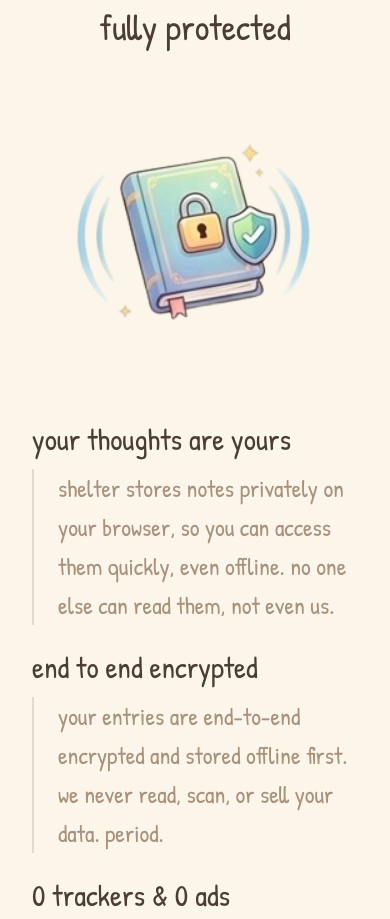
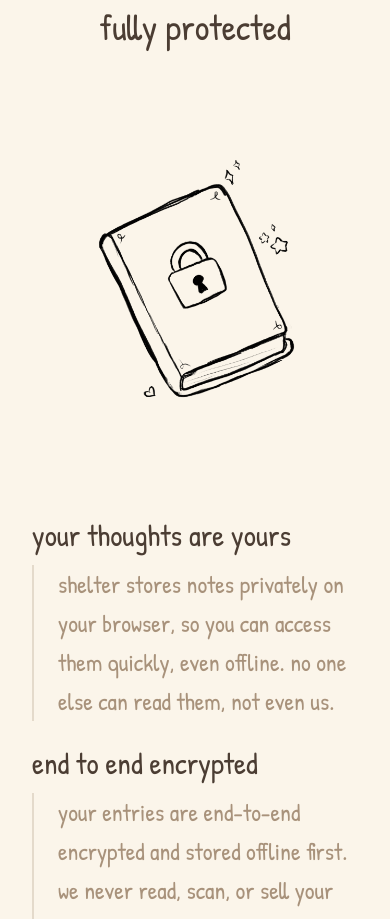
Before and after one commit to Stageddat/shelter-web, a Next.js app: page / in a window 390 px wide. Shown: the part 3540-4459 px from the top of the page. Built offline with nearby package versions, Linux system fonts and the light colour scheme.

Commit message:
fix: update security illustration to use book image and adjust styling for better responsiveness

```diff
--- a/src/components/landing/sections/Security.tsx
+++ b/src/components/landing/sections/Security.tsx
@@ -1,4 +1,4 @@
-import Lock from "@/assets/landing/lock.png";
+import Lock from "@/assets/landing/book.png";
 import Image from "next/image";
 
 const securityFeatures = [
@@ -33,7 +33,7 @@ export default function Security() {
             <Image
               src={Lock}
               alt="security lock illustration"
-              className="w-full max-w-65 object-contain transition-all duration-1000 ease-in-out hover:scale-105 sm:max-w-sm"
+              className="w-full max-w-sm object-contain transition-all duration-1000 ease-in-out hover:scale-105 sm:max-w-md"
             />
           </div>
 
```
Also changed, not shown: src/assets/landing/book.png (added).
